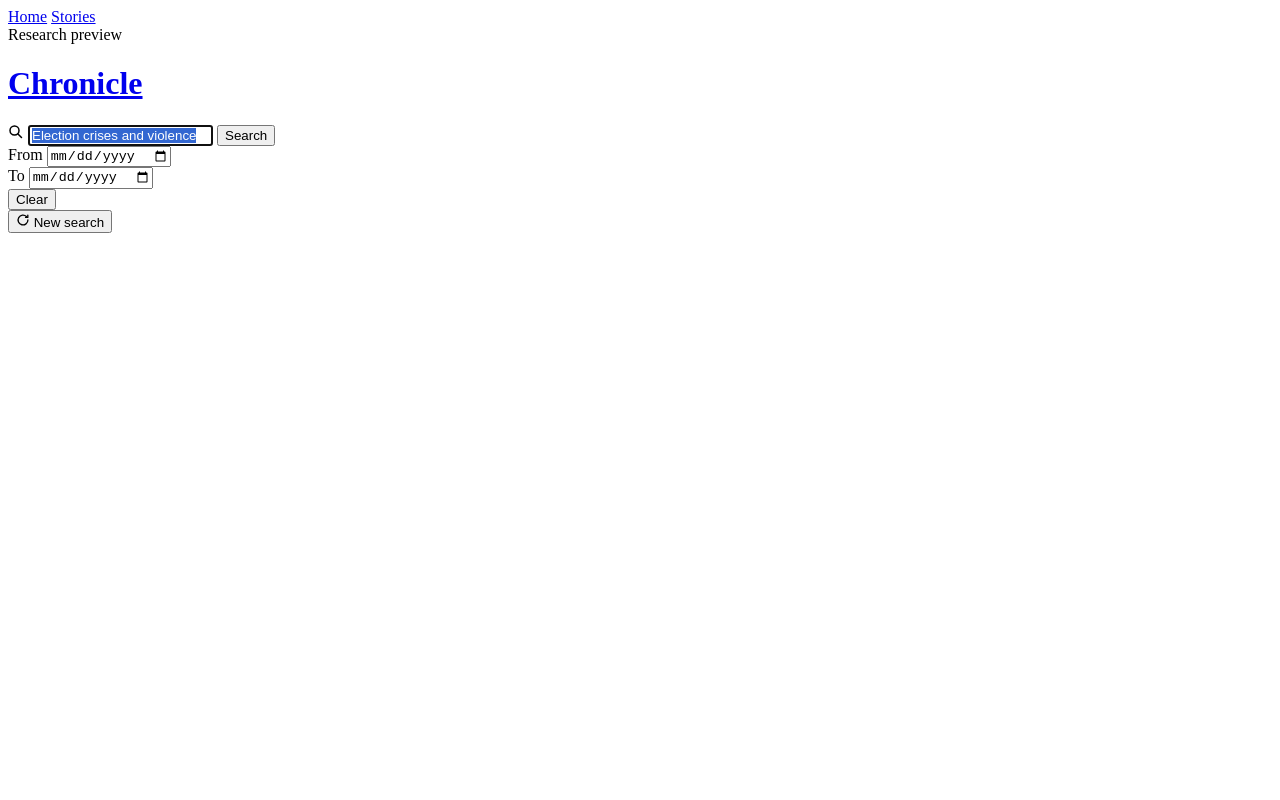
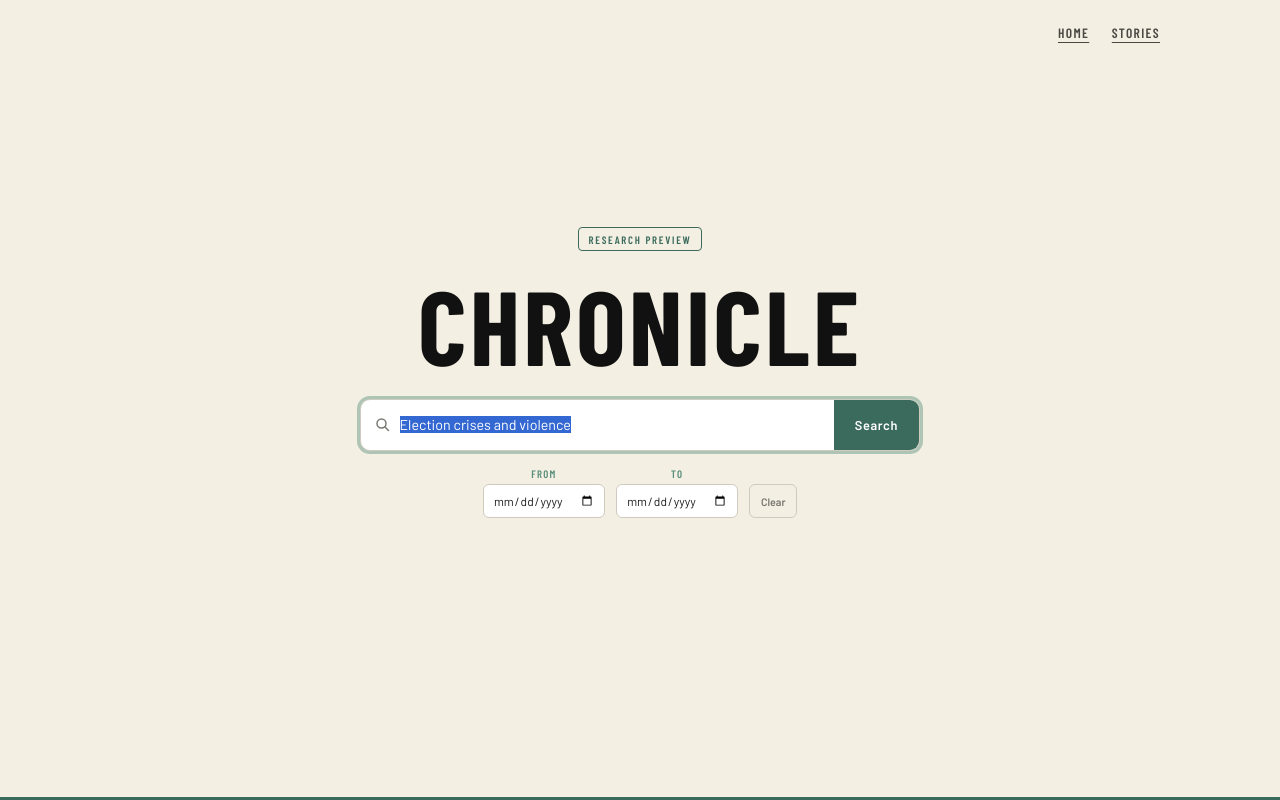
Before and after one commit to sike25/chronicle, a plain HTML site: page frontend/index.html in a window 1280 px wide. Drawn offline with nearby package versions, Linux system fonts and the light colour scheme.

Commit message:
code: css fix

```diff
--- a/frontend/index.html
+++ b/frontend/index.html
@@ -7,7 +7,7 @@
   <link rel="preconnect" href="https://fonts.googleapis.com">
   <link rel="preconnect" href="https://fonts.gstatic.com" crossorigin>
   <link href="https://fonts.googleapis.com/css2?family=Cormorant+Garamond:ital,wght@0,400;0,600;0,700;1,400;1,600&family=Barlow+Condensed:wght@600;700&family=Barlow:wght@400;500;600&display=swap" rel="stylesheet">
-  <link rel="stylesheet" href="chronicle.css">
+  <link rel="stylesheet" href="index.css">
 </head>
 <body>
 
```
